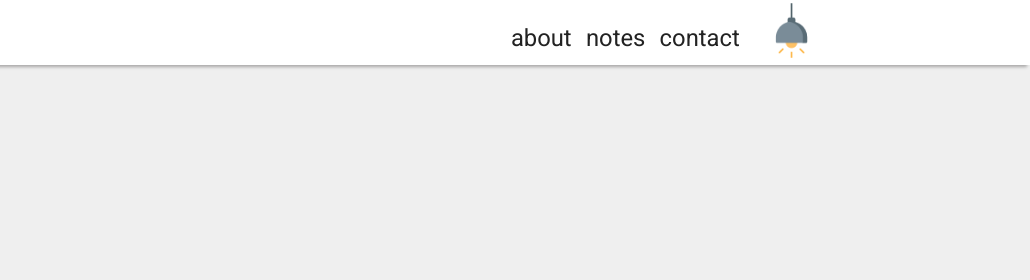
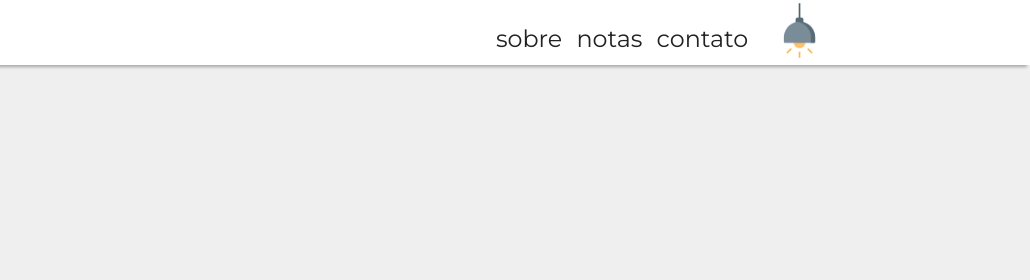
Before and after one commit to analimazn/portfolio, a Gatsby site: page / in a window 1280 px wide. Shown: the top 280 px of the page, 250-1280 px from the left. Built offline with nearby package versions, Linux system fonts and the light colour scheme; Gatsby itself is replaced by a stand-in of ours.

Commit message:
feat: Changed font

```diff
--- a/src/assets/global.css
+++ b/src/assets/global.css
@@ -1,4 +1,4 @@
-@import url('https://fonts.googleapis.com/css?family=Roboto:400,500,700&display=swap');
+@import url('https://fonts.googleapis.com/css2?family=Montserrat&display=swap');
 
 * {
   margin: 0;
@@ -8,7 +8,7 @@
 }
 
 body {
-  font: 400 14px Roboto, sans-serif;
+  font: 400 14px Montserrat, sans-serif;
   background: #f0f0f5;
   -webkit-font-smoothing: antialiased;
   background-color: #efefef;
@@ -16,7 +16,7 @@ body {
 }
 
 input, button, textarea {
-  font: 400 18px Roboto, sans-serif;
+  font: 400 18px Montserrat, sans-serif;
 }
 
 button {
--- a/src/containers/Footer/FooterContainer.jsx
+++ b/src/containers/Footer/FooterContainer.jsx
@@ -3,7 +3,6 @@ import React from 'react'
 import { FontAwesomeIcon } from '@fortawesome/react-fontawesome'
 import { Link } from 'gatsby'
 import { faGithub, faLinkedinIn, faLastfm } from '@fortawesome/free-brands-svg-icons'
-import { faHeart } from '@fortawesome/free-solid-svg-icons'
 
 import './style.css'
 
--- a/src/containers/Menu/MenuContainer.jsx
+++ b/src/containers/Menu/MenuContainer.jsx
@@ -13,13 +13,13 @@ const MenuContainer = ({ data }) => (
     <menu>
       <ul>
         <li>
-          <Link to="/">about</Link>
+          <Link to="/">sobre</Link>
         </li>
         <li>
-          <Link to="/blog">notes</Link>
+          <Link to="/blog">notas</Link>
         </li>
         <li>
-          <AnchorLink to="/#contact">contact</AnchorLink>
+          <AnchorLink to="/#contact">contato</AnchorLink>
         </li>
       </ul>
     </menu>
--- a/src/containers/Menu/style.css
+++ b/src/containers/Menu/style.css
@@ -49,7 +49,7 @@
   color: #222222;
   font-size: 3em;
   font-family: 'Changa One', cursive;
-  margin: 0.2em 0;
+  margin: .2em .2em;
 }
 
 .menu-container span::first-letter  {
```
